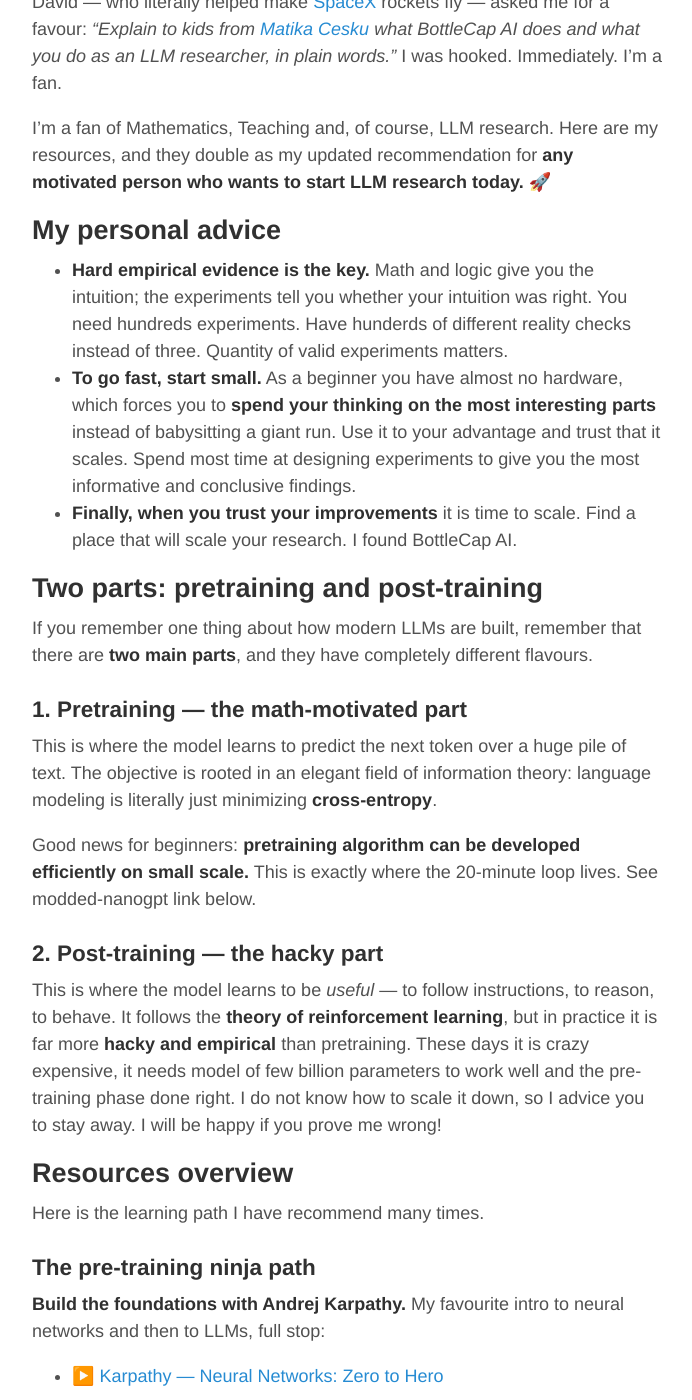
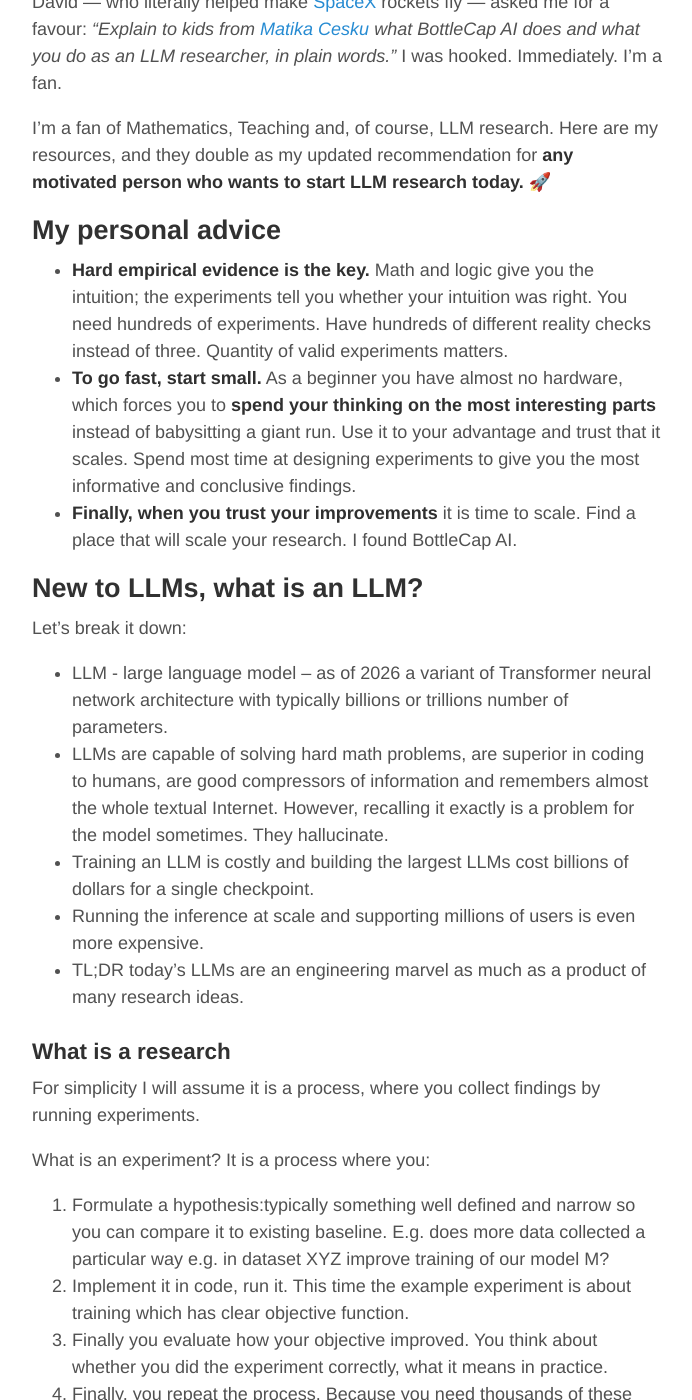
Before and after one commit to oplatek/oplatek.github.io, a Jekyll site: the page built from _posts/2026-06-30-start-llm-research-no-gpu.md, in a window 1280 px wide and 1400 px high, scrolled down 337 px. Shown: the whole window, without its empty margins (293-985 px from the left). Built offline with Jekyll 4.4.1, drawn with Linux system fonts in a browser that asks for light colours; some of the changed text lies outside the part shown.

Commit message:
Fix spelling and grammar in LLM research post
Co-Authored-By: Claude Opus 4.8 <noreply@anthropic.com>

```diff
--- a/_posts/2026-06-30-start-llm-research-no-gpu.md
+++ b/_posts/2026-06-30-start-llm-research-no-gpu.md
@@ -12,10 +12,32 @@ Here are my resources, and they double as my updated recommendation for **any mo
 
 ## My personal advice
 
-- **Hard empirical evidence is the key.** Math and logic give you the intuition; the experiments tell you whether your intuition was right. You need hundreds experiments. Have hunderds of different reality checks instead of three. Quantity of valid experiments matters.
+- **Hard empirical evidence is the key.** Math and logic give you the intuition; the experiments tell you whether your intuition was right. You need hundreds of experiments. Have hundreds of different reality checks instead of three. Quantity of valid experiments matters.
 - **To go fast, start small.** As a beginner you have almost no hardware, which forces you to **spend your thinking on the most interesting parts** instead of babysitting a giant run. Use it to your advantage and trust that it scales. Spend most time at designing experiments to give you the most informative and conclusive findings.
 - **Finally, when you trust your improvements** it is time to scale. Find a place that will scale your research. I found BottleCap AI.
 
+## New to LLMs, what is an LLM?
+
+Let's break it down:
+
+- LLM - large language model -- as of 2026 a variant of Transformer neural network architecture with typically billions or trillions number of parameters.
+- LLMs are capable of solving hard math problems, are superior in coding to humans, are good compressors of information and remembers almost the whole textual Internet. However, recalling it exactly is a problem for the model sometimes. They hallucinate.
+- Training an LLM is costly and building the largest LLMs cost billions of dollars for a single checkpoint.
+- Running the inference at scale and supporting millions of users is even more expensive.
+- TL;DR today's LLMs are an engineering marvel as much as a product of many research ideas.
+
+### What is a research
+For simplicity I will assume it is a process, where you collect findings by running experiments.
+
+What is an experiment? It is a process where you:
+
+1. Formulate a hypothesis:typically something well defined and narrow so you can compare it to existing baseline. E.g.
+   does more data collected a particular way e.g. in dataset XYZ improve training of our model M?
+2. Implement it in code, run it. This time the example experiment is about training  which has clear objective function.
+3. Finally you evaluate how your objective improved. You think about whether you did the experiment correctly, what it means in
+   practice.
+4. Finally, you repeat the process. Because you need thousands of these micro decisions and without them you have no
+   knowledge and people tend to have pretty bad intuition about the experiment outcome.
 
 ## Two parts: pretraining and post-training
 
@@ -31,11 +53,11 @@ This is exactly where the 20-minute loop lives. See modded-nanogpt link below.
 
 ### 2. Post-training — the hacky part
 
-This is where the model learns to be _useful_ — to follow instructions, to reason, to behave. It follows the **theory of reinforcement learning**, but in practice it is far more **hacky and empirical** than pretraining. These days it is crazy expensive, it needs model of few billion parameters to work well and the pre-training phase done right. I do not know how to scale it down, so I advice you to stay away. I will be happy if you prove me wrong!
+This is where the model learns to be _useful_ — to follow instructions, to reason, to behave. It follows the **theory of reinforcement learning**, but in practice it is far more **hacky and empirical** than pretraining. These days it is crazy expensive, it needs model of few billion parameters to work well and the pre-training phase done right. I do not know how to scale it down, so I advise you to stay away. I will be happy if you prove me wrong!
 
 ## Resources overview
 
-Here is the learning path I have recommend many times.
+Here is the learning path I have recommended many times.
 
 ### The pre-training ninja path
 
```
Also changed, not shown: other parts of _posts/2026-06-30-start-llm-research-no-gpu.md (+2 -2 lines).
